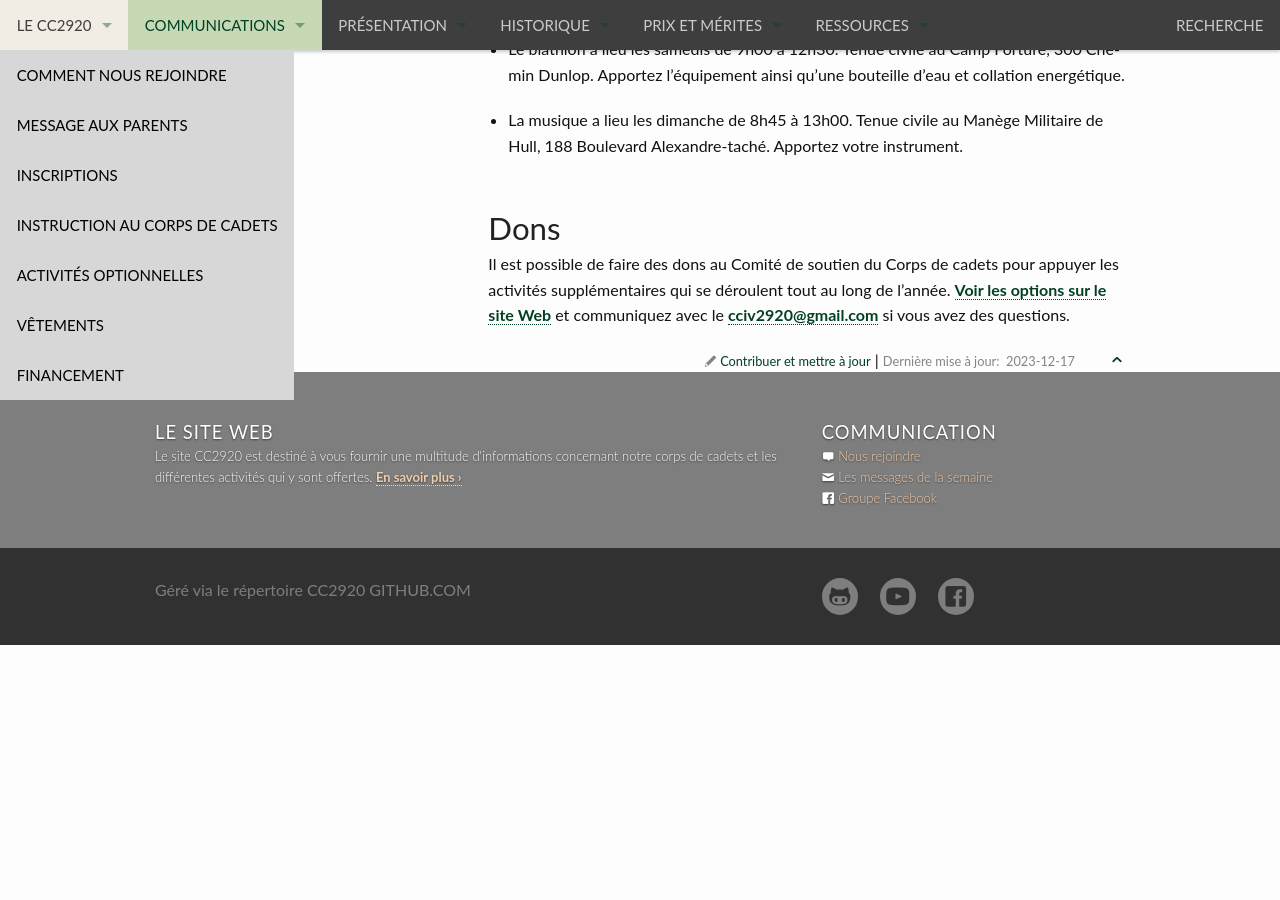
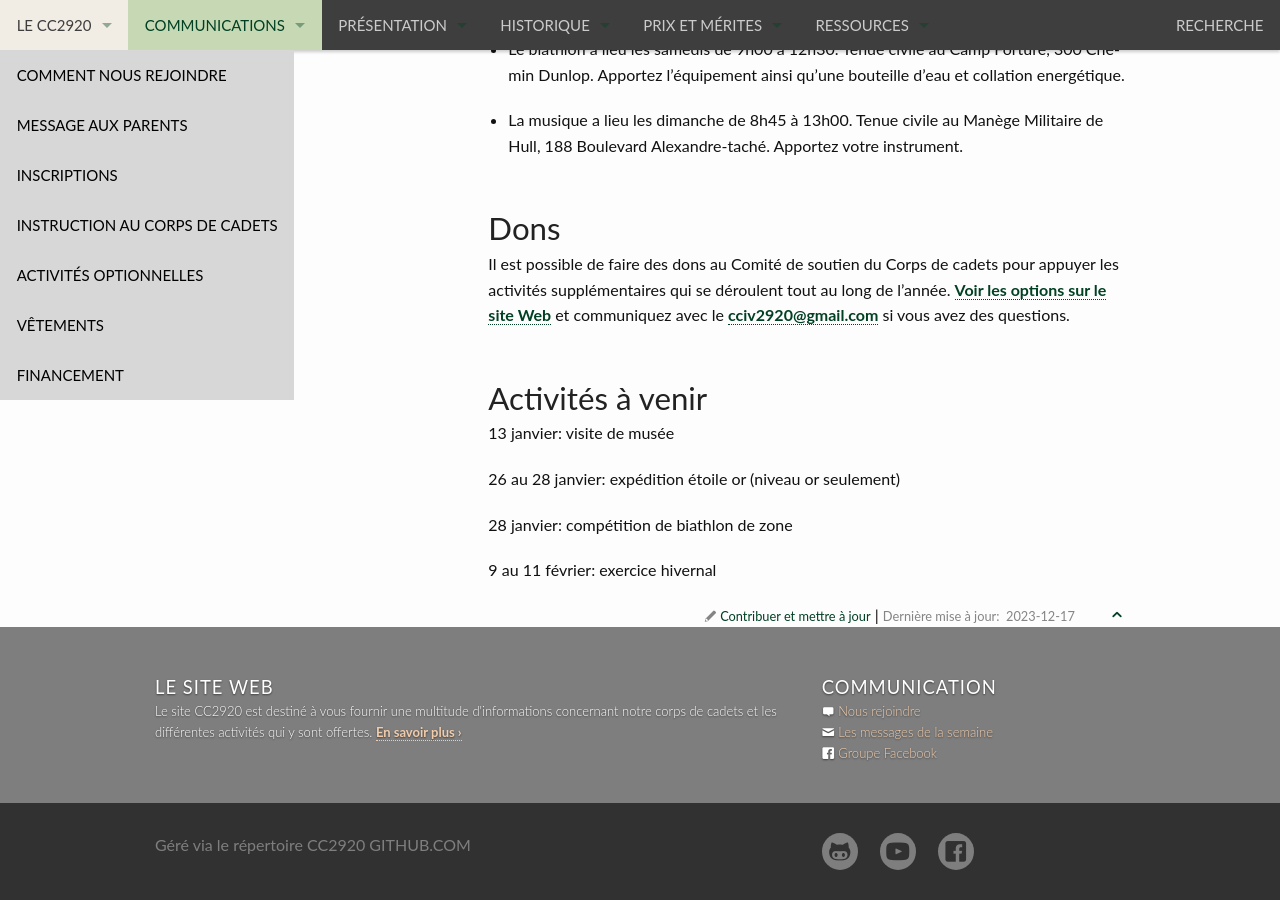
Before and after one commit to CC2920/web, a Jekyll site: the page built from _communications/messages.md, in a window 1280 px wide and 900 px high, scrolled down 652 px. Built offline with Jekyll 4.4.1, drawn with Linux system fonts in a browser that asks for light colours; before the commit the page ends 1297 px from its top, so only the background shows below that.

Commit message:
Update messages.md

```diff
--- a/_communications/messages.md
+++ b/_communications/messages.md
@@ -23,3 +23,13 @@ Les activités optionnelles seront en pause du 20 décembre au 7 janvier.
 ## Dons
 
 Il est possible de faire des dons au Comité de soutien du Corps de cadets pour appuyer les activités supplémentaires qui se déroulent tout au long de l'année. [Voir les options sur le site Web](https://www.cc2920.ca/information/financement/#don) et communiquez avec le <cciv2920@gmail.com> si vous avez des questions.
+
+## Activités à venir
+
+13 janvier: visite de musée
+
+26 au 28 janvier: expédition étoile or (niveau or seulement)
+
+28 janvier: compétition de biathlon de zone
+
+9 au 11 février: exercice hivernal
```
